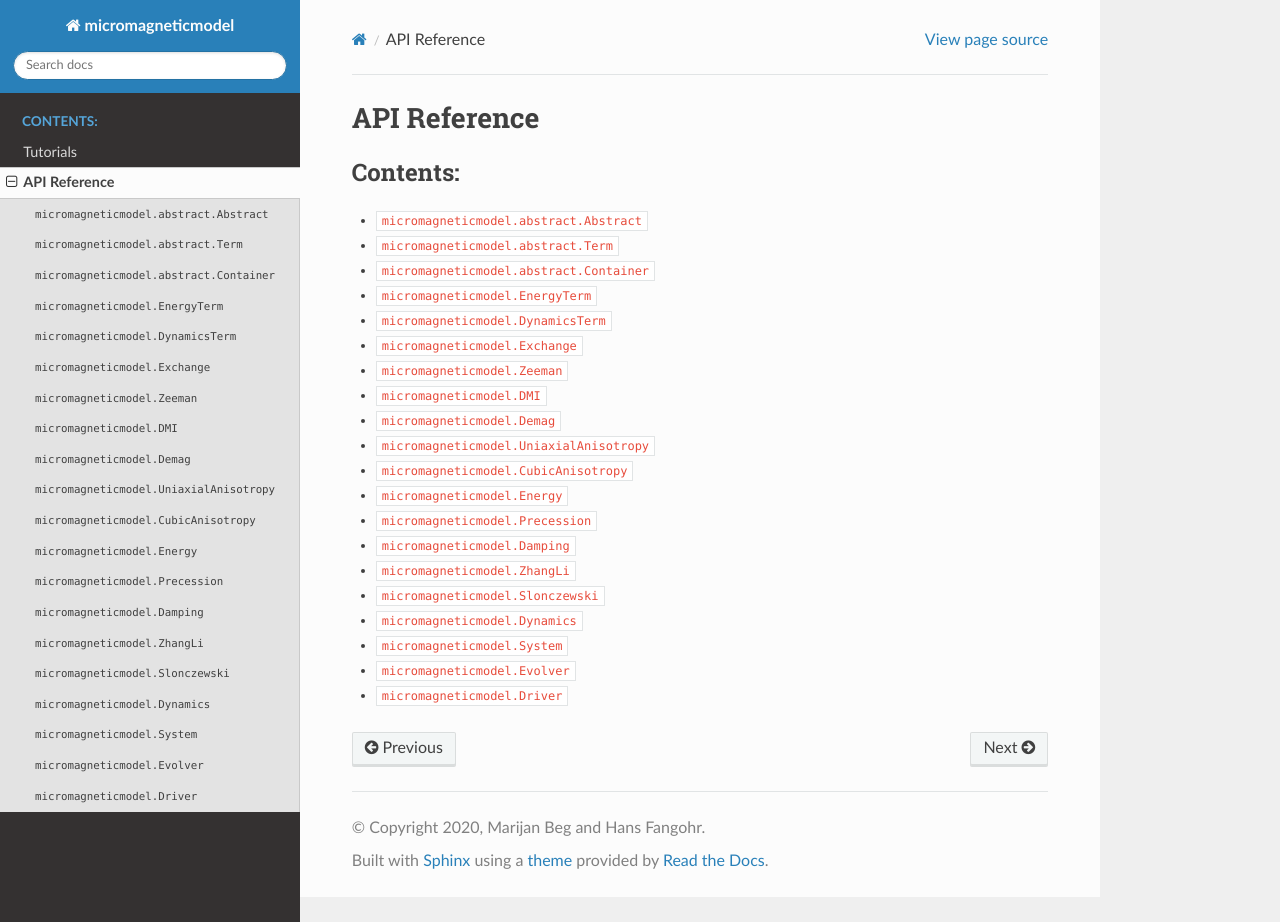
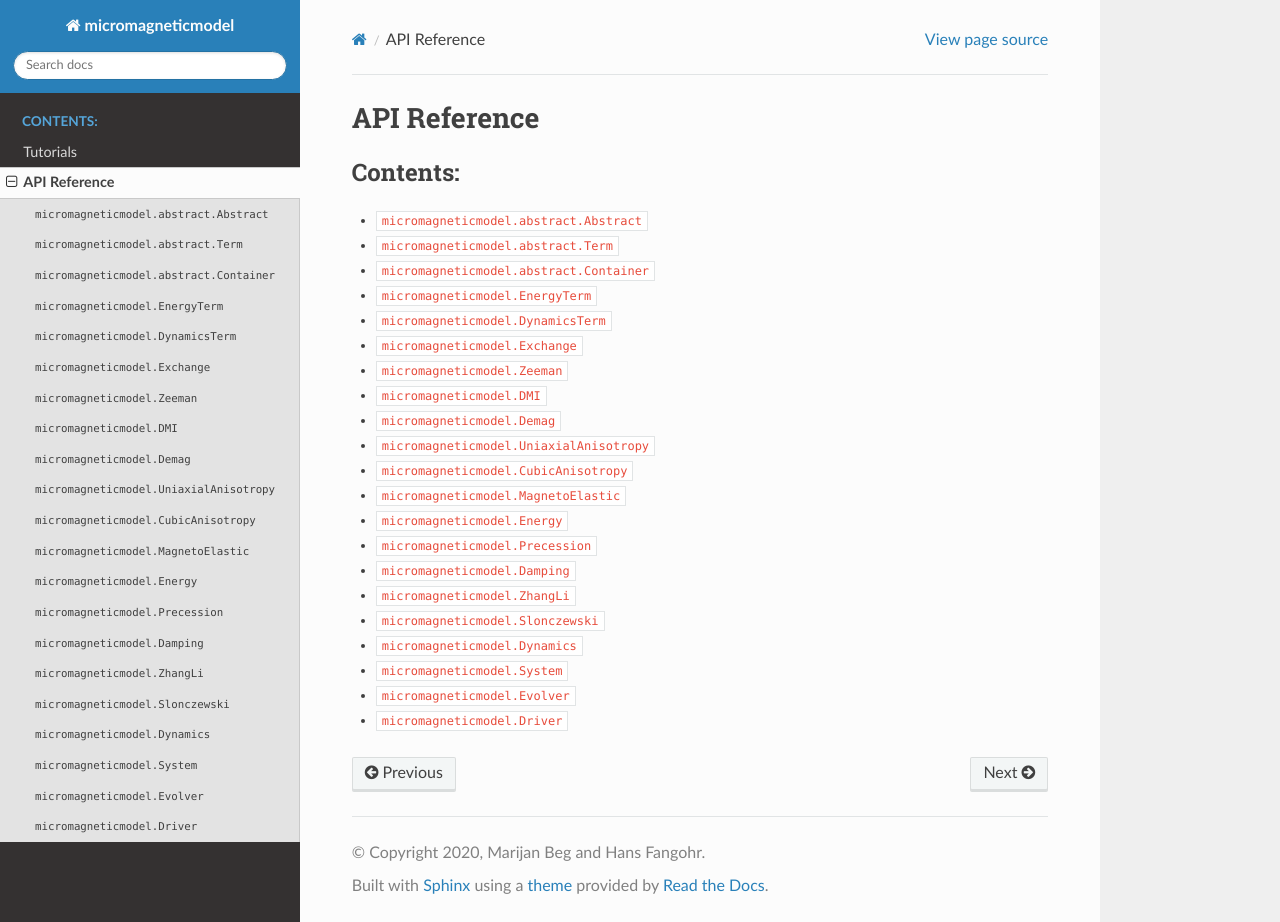
Before and after one commit to ubermag/micromagneticmodel, a Sphinx documentation site: the page built from docs/api-reference.rst, in a window 1280 px wide and 922 px high. Built offline with Sphinx 7.4.7 and the Read the Docs theme 2.0.0, drawn with Linux system fonts in a browser that asks for light colours.

Commit message:
Add docs.

```diff
--- a/docs/api-reference.rst
+++ b/docs/api-reference.rst
@@ -16,6 +16,7 @@ API Reference
    demag
    uniaxialanisotropy
    cubicanisotropy
+   magnetoelastic
    energy
    precession
    damping
--- /dev/null
+++ b/docs/magnetoelastic.rst
@@ -0,0 +1,7 @@
+``micromagneticmodel.MagnetoElastic``
+=====================================
+
+.. autoclass:: micromagneticmodel.MagnetoElastic
+   :members:
+   :special-members:
+   :inherited-members:
```
